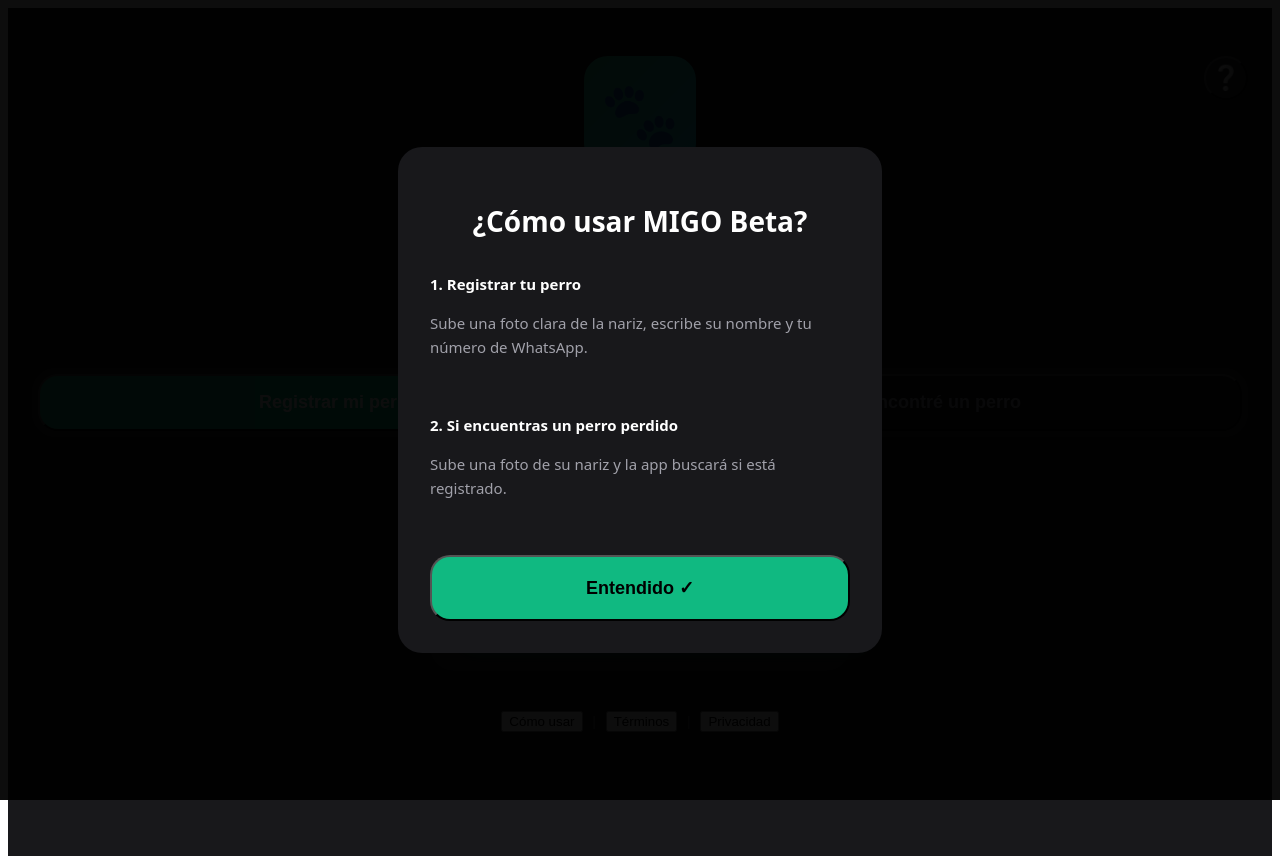
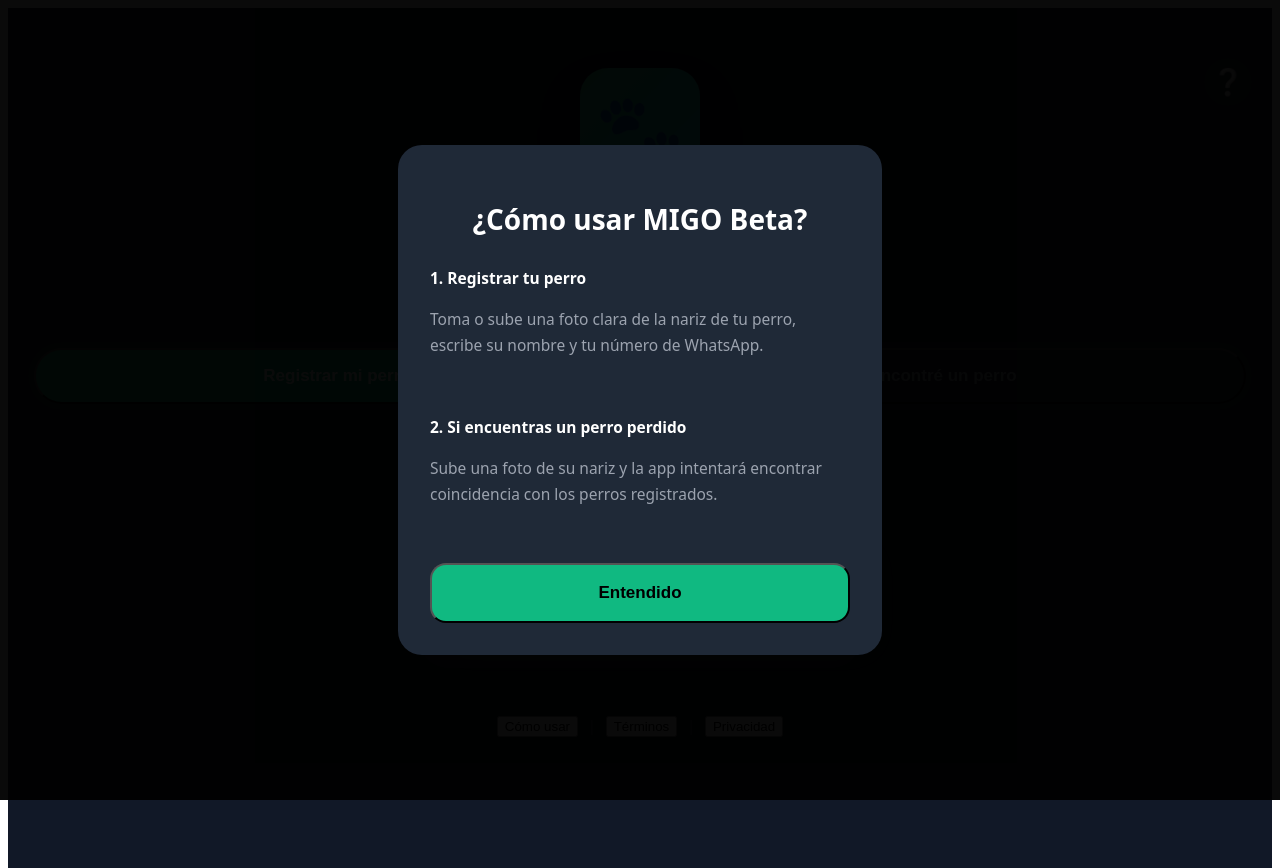
Before and after one commit to cuentacorreo2224-crypto/migo-beta, a Next.js app: page / in a window 1280 px wide. Both pictures are taken after a click on the button "Cómo usar". Built offline with nearby package versions, Linux system fonts and the light colour scheme; no server answers.

Commit message:
Versión final con diseño mejorado

```diff
--- a/app/page.tsx
+++ b/app/page.tsx
@@ -100,16 +100,16 @@
     }, 1200);
   };
 
-  // ====================== PANTALLAS DE ÉXITO ======================
+  // Pantalla Registro Exitoso
   if (registerSuccess) {
     return (
-      <div style={{ minHeight: '100vh', background: 'linear-gradient(to bottom right, #10b981, #06b6d4)', display: 'flex', alignItems: 'center', justifyContent: 'center', padding: '24px' }}>
-        <div style={{ background: 'white', color: 'black', borderRadius: '24px', padding: '40px 24px', maxWidth: '420px', width: '100%', textAlign: 'center' }}>
-          <div style={{ fontSize: '80px', marginBottom: '24px' }}>🎉</div>
-          <h1 style={{ fontSize: '32px', fontWeight: 'bold', marginBottom: '12px' }}>¡Registro Exitoso!</h1>
+      <div style={{ minHeight: '100vh', background: 'linear-gradient(to bottom right, #10b981, #06b6d4)', display: 'flex', alignItems: 'center', justifyContent: 'center', padding: '20px' }}>
+        <div style={{ background: 'white', color: 'black', borderRadius: '28px', padding: '40px 24px', maxWidth: '420px', width: '100%', textAlign: 'center', boxShadow: '0 20px 40px rgba(0,0,0,0.3)' }}>
+          <div style={{ fontSize: '80px', marginBottom: '20px' }}>🎉</div>
+          <h1 style={{ fontSize: '32px', fontWeight: 'bold', marginBottom: '8px' }}>¡Registro Exitoso!</h1>
           <p style={{ color: '#10b981', fontSize: '18px', marginBottom: '32px' }}>Tu perrito ya tiene su DNI digital</p>
 
-          <div style={{ background: '#f3f4f6', borderRadius: '16px', padding: '24px', marginBottom: '32px', textAlign: 'left' }}>
+          <div style={{ background: '#f8fafc', borderRadius: '16px', padding: '24px', marginBottom: '32px', textAlign: 'left' }}>
             <p><strong>Nombre:</strong> {registerSuccess.dogName}</p>
             <p><strong>WhatsApp:</strong> {registerSuccess.whatsapp}</p>
             <p><strong>Código DNI:</strong> <span style={{ fontFamily: 'monospace', fontWeight: 'bold', color: '#10b981' }}>{registerSuccess.dniCode}</span></p>
@@ -117,7 +117,7 @@
 
           <button
             onClick={() => setRegisterSuccess(null)}
-            style={{ width: '100%', background: 'black', color: 'white', padding: '20px', borderRadius: '16px', fontSize: '18px', fontWeight: 'bold', marginBottom: '12px' }}
+            style={{ width: '100%', background: '#111827', color: 'white', padding: '18px', borderRadius: '16px', fontSize: '18px', fontWeight: 'bold', marginBottom: '12px' }}
           >
             Volver al Inicio
           </button>
@@ -132,14 +132,15 @@
     );
   }
 
+  // Pantalla Perro Encontrado
   if (searchResult) {
     return (
-      <div style={{ minHeight: '100vh', background: 'linear-gradient(to bottom right, #10b981, #06b6d4)', display: 'flex', alignItems: 'center', justifyContent: 'center', padding: '24px' }}>
-        <div style={{ background: 'white', color: 'black', borderRadius: '24px', padding: '40px 24px', maxWidth: '420px', width: '100%', textAlign: 'center' }}>
-          <div style={{ fontSize: '80px', marginBottom: '24px' }}>🐾</div>
-          <h1 style={{ fontSize: '32px', fontWeight: 'bold', marginBottom: '12px' }}>¡Perro Encontrado!</h1>
+      <div style={{ minHeight: '100vh', background: 'linear-gradient(to bottom right, #10b981, #06b6d4)', display: 'flex', alignItems: 'center', justifyContent: 'center', padding: '20px' }}>
+        <div style={{ background: 'white', color: 'black', borderRadius: '28px', padding: '40px 24px', maxWidth: '420px', width: '100%', textAlign: 'center', boxShadow: '0 20px 40px rgba(0,0,0,0.3)' }}>
+          <div style={{ fontSize: '80px', marginBottom: '20px' }}>🐾</div>
+          <h1 style={{ fontSize: '32px', fontWeight: 'bold', marginBottom: '8px' }}>¡Perro Encontrado!</h1>
 
-          <div style={{ background: '#f3f4f6', borderRadius: '16px', padding: '24px', marginBottom: '32px', textAlign: 'left' }}>
+          <div style={{ background: '#f8fafc', borderRadius: '16px', padding: '24px', marginBottom: '32px', textAlign: 'left' }}>
             <p><strong>Nombre:</strong> {searchResult.dogName}</p>
             <p><strong>WhatsApp del dueño:</strong> {searchResult.whatsapp}</p>
             <p><strong>Código DNI:</strong> <span style={{ fontFamily: 'monospace', fontWeight: 'bold', color: '#10b981' }}>{searchResult.dniCode}</span></p>
@@ -153,7 +154,7 @@
             💬 Contactar por WhatsApp
           </a>
 
-          <button onClick={() => setSearchResult(null)} style={{ width: '100%', background: 'black', color: 'white', padding: '20px', borderRadius: '16px', fontSize: '18px', fontWeight: 'bold' }}>
+          <button onClick={() => setSearchResult(null)} style={{ width: '100%', background: '#111827', color: 'white', padding: '20px', borderRadius: '16px', fontSize: '18px', fontWeight: 'bold' }}>
             Volver al Inicio
           </button>
         </div>
@@ -163,50 +164,63 @@
 
   // ====================== PANTALLA PRINCIPAL ======================
   return (
-    <div style={{ minHeight: '100vh', backgroundColor: '#18181b', color: 'white', paddingBottom: '48px' }}>
-      <div style={{ paddingTop: '48px', paddingBottom: '24px', textAlign: 'center', position: 'relative' }}>
-        <div style={{ margin: '0 auto', width: '112px', height: '112px', background: 'linear-gradient(to bottom right, #34d399, #22d3ee)', borderRadius: '24px', display: 'flex', alignItems: 'center', justifyContent: 'center', fontSize: '64px', boxShadow: '0 20px 25px -5px rgb(0 0 0 / 0.3)', marginBottom: '16px' }}>
+    <div style={{ minHeight: '100vh', backgroundColor: '#111827', color: 'white', paddingBottom: '60px' }}>
+      {/* Header */}
+      <div style={{ paddingTop: '60px', paddingBottom: '32px', textAlign: 'center', position: 'relative' }}>
+        <div style={{ margin: '0 auto 16px', width: '120px', height: '120px', background: 'linear-gradient(135deg, #34d399, #22d3ee)', borderRadius: '28px', display: 'flex', alignItems: 'center', justifyContent: 'center', fontSize: '72px', boxShadow: '0 25px 50px -12px rgb(0 0 0 / 0.4)' }}>
           🐾
         </div>
-        <h1 style={{ fontSize: '48px', fontWeight: 'bold', letterSpacing: '-2px' }}>MIGO Beta</h1>
-        <p style={{ color: '#34d399', fontSize: '20px', marginTop: '4px' }}>DNI GRATIS PARA PERRITOS</p>
+        <h1 style={{ fontSize: '42px', fontWeight: '700', letterSpacing: '-1.5px', margin: '0' }}>MIGO Beta</h1>
+        <p style={{ color: '#34d399', fontSize: '19px', marginTop: '4px' }}>DNI GRATIS PARA PERRITOS</p>
 
         <button
           onClick={() => setShowHowToUse(true)}
-          style={{ position: 'absolute', top: '48px', right: '24px', width: '44px', height: '44px', backgroundColor: '#27272a', borderRadius: '9999px', display: 'flex', alignItems: 'center', justifyContent: 'center', fontSize: '24px' }}
+          style={{ position: 'absolute', top: '50px', right: '20px', width: '48px', height: '48px', backgroundColor: '#1f2937', borderRadius: '50%', display: 'flex', alignItems: 'center', justifyContent: 'center', fontSize: '26px', border: 'none' }}
         >
           ❔
         </button>
       </div>
 
       {/* Tabs */}
-      <div style={{ padding: '0 24px', marginBottom: '40px' }}>
-        <div style={{ backgroundColor: '#27272a', borderRadius: '24px', padding: '6px', display: 'flex', gap: '8px' }}>
+      <div style={{ padding: '0 20px', marginBottom: '40px' }}>
+        <div style={{ backgroundColor: '#1f2937', borderRadius: '9999px', padding: '6px', display: 'flex' }}>
           <button
             onClick={() => { setTab('register'); setImage(null); }}
-            style={{ flex: 1, padding: '16px', borderRadius: '20px', fontWeight: '600', fontSize: '18px', backgroundColor: tab === 'register' ? '#10b981' : '#18181b', color: tab === 'register' ? 'white' : '#a1a1aa' }}
+            style={{ flex: 1, padding: '16px', borderRadius: '9999px', fontWeight: '600', fontSize: '17px', backgroundColor: tab === 'register' ? '#10b981' : 'transparent', color: tab === 'register' ? 'white' : '#9ca3af' }}
           >
             Registrar mi perro
           </button>
           <button
             onClick={() => { setTab('search'); setImage(null); }}
-            style={{ flex: 1, padding: '16px', borderRadius: '20px', fontWeight: '600', fontSize: '18px', backgroundColor: tab === 'search' ? '#10b981' : '#18181b', color: tab === 'search' ? 'white' : '#a1a1aa' }}
+            style={{ flex: 1, padding: '16px', borderRadius: '9999px', fontWeight: '600', fontSize: '17px', backgroundColor: tab === 'search' ? '#10b981' : 'transparent', color: tab === 'search' ? 'white' : '#9ca3af' }}
           >
             Encontré un perro
           </button>
         </div>
       </div>
 
-      {/* Contenido principal */}
-      <div style={{ padding: '0 24px', maxWidth: '420px', margin: '0 auto' }}>
-        <div style={{ backgroundColor: '#27272a', borderRadius: '24px', padding: '24px' }}>
-          <p style={{ textAlign: 'center', color: '#a1a1aa', marginBottom: '20px', fontSize: '15px' }}>
+      {/* Contenido */}
+      <div style={{ padding: '0 20px', maxWidth: '440px', margin: '0 auto' }}>
+        <div style={{ backgroundColor: '#1f2937', borderRadius: '28px', padding: '28px' }}>
+          <p style={{ textAlign: 'center', color: '#9ca3af', marginBottom: '24px', fontSize: '15.5px' }}>
             {tab === 'register'
               ? "Sube una foto clara de la nariz de tu perro"
               : "Sube una foto de la nariz del perro que encontraste"}
           </p>
 
-          <label style={{ display: 'block', width: '100%', background: 'linear-gradient(to right, #10b981, #06b6d4)', padding: '32px 24px', borderRadius: '24px', color: 'white', fontSize: '20px', fontWeight: 'bold', textAlign: 'center', cursor: 'pointer', boxShadow: '0 10px 15px -3px rgb(16 185 129 / 0.4)' }}>
+          <label style={{
+            display: 'block',
+            width: '100%',
+            background: 'linear-gradient(to right, #10b981, #22d3ee)',
+            padding: '36px 20px',
+            borderRadius: '24px',
+            color: 'white',
+            fontSize: '21px',
+            fontWeight: '700',
+            textAlign: 'center',
+            cursor: 'pointer',
+            boxShadow: '0 10px 20px rgba(16, 185, 129, 0.3)'
+          }}>
             📸 Subir foto de la nariz
             <input
               type="file"
@@ -217,13 +231,13 @@
           </label>
 
           {image && (
-            <div style={{ marginTop: '24px', borderRadius: '16px', overflow: 'hidden', border: '1px solid #3f3f46' }}>
-              <img src={image} style={{ width: '100%' }} alt="preview" />
+            <div style={{ marginTop: '24px', borderRadius: '20px', overflow: 'hidden', border: '2px solid #374151' }}>
+              <img src={image} style={{ width: '100%', display: 'block' }} alt="preview" />
             </div>
           )}
 
           {image && (
-            <div style={{ marginTop: '24px' }}>
+            <div style={{ marginTop: '28px' }}>
               {tab === 'register' && (
                 <>
                   <input
@@ -231,14 +245,14 @@
                     placeholder="Nombre del perro"
                     value={dogName}
                     onChange={(e) => setDogName(e.target.value)}
-                    style={{ width: '100%', padding: '20px', backgroundColor: '#18181b', borderRadius: '16px', fontSize: '18px', marginBottom: '12px', color: 'white' }}
+                    style={{ width: '100%', padding: '18px', backgroundColor: '#111827', borderRadius: '16px', fontSize: '18px', marginBottom: '12px', color: 'white', border: 'none' }}
                   />
                   <input
                     type="tel"
                     placeholder="+591 7xxx xxxx"
                     value={whatsapp}
                     onChange={(e) => setWhatsapp(e.target.value)}
-                    style={{ width: '100%', padding: '20px', backgroundColor: '#18181b', borderRadius: '16px', fontSize: '18px', color: 'white' }}
+                    style={{ width: '100%', padding: '18px', backgroundColor: '#111827', borderRadius: '16px', fontSize: '18px', color: 'white', border: 'none' }}
                   />
                 </>
               )}
@@ -246,7 +260,18 @@
               <button
                 onClick={tab === 'register' ? handleRegister : handleSearch}
                 disabled={loading}
-                style={{ width: '100%', padding: '24px', backgroundColor: '#10b981', borderRadius: '20px', fontSize: '20px', fontWeight: 'bold', marginTop: '20px', color: 'white', opacity: loading ? 0.7 : 1 }}
+                style={{
+                  width: '100%',
+                  padding: '22px',
+                  backgroundColor: '#10b981',
+                  borderRadius: '20px',
+                  fontSize: '20px',
+                  fontWeight: '700',
+                  marginTop: '20px',
+                  color: 'white',
+                  opacity: loading ? 0.75 : 1,
+                  border: 'none'
+                }}
               >
                 {loading ? 'Procesando...' : tab === 'register' ? '✅ Registrar Perro' : '🔍 Buscar Coincidencia'}
               </button>
@@ -256,47 +281,46 @@
       </div>
 
       {/* Footer */}
-      <div style={{ textAlign: 'center', padding: '40px 0', color: '#71717a', fontSize: '13px' }}>
-        <button onClick={() => setShowHowToUse(true)} style={{ margin: '0 8px' }}>Cómo usar</button>
-        <span>|</span>
-        <button onClick={() => setShowTerms(true)} style={{ margin: '0 8px' }}>Términos</button>
-        <span>|</span>
-        <button onClick={() => setShowPrivacy(true)} style={{ margin: '0 8px' }}>Privacidad</button>
+      <div style={{ textAlign: 'center', padding: '48px 0 32px', color: '#6b7280', fontSize: '14px' }}>
+        <button onClick={() => setShowHowToUse(true)} style={{ margin: '0 10px' }}>Cómo usar</button>
+        <span style={{ color: '#4b5563' }}>|</span>
+        <button onClick={() => setShowTerms(true)} style={{ margin: '0 10px' }}>Términos</button>
+        <span style={{ color: '#4b5563' }}>|</span>
+        <button onClick={() => setShowPrivacy(true)} style={{ margin: '0 10px' }}>Privacidad</button>
       </div>
 
-      {/* ====================== MODALES ====================== */}
-
+      {/* Modales - Términos y Privacidad más extensos */}
       {showHowToUse && (
-        <div style={{ position: 'fixed', inset: 0, backgroundColor: 'rgba(0,0,0,0.95)', zIndex: 50, display: 'flex', alignItems: 'center', justifyContent: 'center', padding: '24px' }}>
-          <div style={{ backgroundColor: '#18181b', borderRadius: '24px', maxWidth: '420px', width: '100%', padding: '32px', maxHeight: '90vh', overflowY: 'auto' }}>
-            <h2 style={{ fontSize: '28px', fontWeight: 'bold', textAlign: 'center', marginBottom: '32px' }}>¿Cómo usar MIGO Beta?</h2>
-            <div style={{ fontSize: '15px', lineHeight: '1.6' }}>
-              <p style={{ fontWeight: '600', marginBottom: '8px' }}>1. Registrar tu perro</p>
-              <p style={{ color: '#a1a1aa' }}>Sube una foto clara de la nariz, escribe su nombre y tu número de WhatsApp.</p>
+        <div style={{ position: 'fixed', inset: 0, backgroundColor: 'rgba(0,0,0,0.96)', zIndex: 100, display: 'flex', alignItems: 'center', justifyContent: 'center', padding: '20px' }}>
+          <div style={{ backgroundColor: '#1f2937', borderRadius: '24px', padding: '32px', maxWidth: '420px', width: '100%', maxHeight: '90vh', overflowY: 'auto' }}>
+            <h2 style={{ fontSize: '28px', fontWeight: 'bold', textAlign: 'center', marginBottom: '28px' }}>¿Cómo usar MIGO Beta?</h2>
+            <div style={{ fontSize: '15.5px', lineHeight: '1.65' }}>
+              <p><strong>1. Registrar tu perro</strong></p>
+              <p style={{ color: '#9ca3af' }}>Toma o sube una foto clara de la nariz de tu perro, escribe su nombre y tu número de WhatsApp.</p>
               <br />
-              <p style={{ fontWeight: '600', marginBottom: '8px' }}>2. Si encuentras un perro perdido</p>
-              <p style={{ color: '#a1a1aa' }}>Sube una foto de su nariz y la app buscará si está registrado.</p>
+              <p><strong>2. Si encuentras un perro perdido</strong></p>
+              <p style={{ color: '#9ca3af' }}>Sube una foto de su nariz y la app intentará encontrar coincidencia con los perros registrados.</p>
             </div>
-            <button onClick={() => setShowHowToUse(false)} style={{ width: '100%', marginTop: '40px', padding: '20px', backgroundColor: '#10b981', borderRadius: '20px', fontSize: '18px', fontWeight: '600' }}>
-              Entendido ✓
+            <button onClick={() => setShowHowToUse(false)} style={{ width: '100%', marginTop: '40px', padding: '18px', backgroundColor: '#10b981', borderRadius: '16px', fontSize: '17px', fontWeight: '600' }}>
+              Entendido
             </button>
           </div>
         </div>
       )}
 
       {showTerms && (
-        <div style={{ position: 'fixed', inset: 0, backgroundColor: 'rgba(0,0,0,0.95)', zIndex: 50, display: 'flex', alignItems: 'center', justifyContent: 'center', padding: '24px' }}>
-          <div style={{ backgroundColor: '#18181b', borderRadius: '24px', maxWidth: '420px', width: '100%', padding: '32px', maxHeight: '90vh', overflowY: 'auto' }}>
-            <h2 style={{ fontSize: '28px', fontWeight: 'bold', textAlign: 'center', marginBottom: '24px' }}>Términos y Condiciones</h2>
-            <div style={{ fontSize: '14px', lineHeight: '1.6', color: '#d1d5db' }}>
-              <p><strong>Última actualización:</strong> Abril 2026</p>
-              <p>MIGO Beta es una herramienta experimental ofrecida "tal cual". No se ofrecen garantías de funcionamiento continuo, precisión absoluta ni disponibilidad permanente.</p>
-              <p>El usuario acepta que MIGO Beta puede dejar de funcionar en cualquier momento sin previo aviso y sin derecho a reclamo.</p>
-              <p>Al registrar un perro, el usuario autoriza expresamente la publicación de su número de WhatsApp cuando alguien encuentre al perro y suba una foto de su nariz.</p>
-              <p>De acuerdo con la legislación boliviana (Ley N° 164 de Protección de Datos Personales y Código Civil), el titular de la app no se hace responsable por el uso indebido de la información por parte de terceros.</p>
-              <p>El usuario se compromete a registrar solo perros de su propiedad y a utilizar la app de buena fe.</p>
+        <div style={{ position: 'fixed', inset: 0, backgroundColor: 'rgba(0,0,0,0.96)', zIndex: 100, display: 'flex', alignItems: 'center', justifyContent: 'center', padding: '20px' }}>
+          <div style={{ backgroundColor: '#1f2937', borderRadius: '24px', padding: '32px', maxWidth: '420px', width: '100%', maxHeight: '90vh', overflowY: 'auto' }}>
+            <h2 style={{ fontSize: '26px', fontWeight: 'bold', textAlign: 'center', marginBottom: '20px' }}>Términos y Condiciones</h2>
+            <div style={{ fontSize: '14.5px', lineHeight: '1.7', color: '#d1d5db' }}>
+              <p><strong>Última actualización:</strong> 20 de abril de 2026</p>
+              <p>MIGO Beta es una herramienta experimental y gratuita. Se proporciona "tal como está", sin garantías de ningún tipo, expresas o implícitas.</p>
+              <p>El titular de la aplicación no se hace responsable por cualquier daño, pérdida o inconveniente derivado del uso de la aplicación.</p>
+              <p>Al registrar un perro, usted autoriza expresamente la publicación pública de su número de WhatsApp cuando alguien encuentre al perro y suba una foto de su nariz.</p>
+              <p>De acuerdo con la Ley N° 164 de Protección de Datos Personales de Bolivia y el Código Civil Boliviano, el usuario es responsable de la veracidad de los datos proporcionados.</p>
+              <p>El servicio puede ser modificado, suspendido o eliminado en cualquier momento sin previo aviso y sin derecho a indemnización.</p>
             </div>
-            <button onClick={() => setShowTerms(false)} style={{ width: '100%', marginTop: '40px', padding: '20px', backgroundColor: '#10b981', borderRadius: '20px', fontSize: '18px', fontWeight: '600' }}>
+            <button onClick={() => setShowTerms(false)} style={{ width: '100%', marginTop: '40px', padding: '18px', backgroundColor: '#10b981', borderRadius: '16px', fontSize: '17px', fontWeight: '600' }}>
               Cerrar
             </button>
           </div>
@@ -304,18 +328,18 @@
       )}
 
       {showPrivacy && (
-        <div style={{ position: 'fixed', inset: 0, backgroundColor: 'rgba(0,0,0,0.95)', zIndex: 50, display: 'flex', alignItems: 'center', justifyContent: 'center', padding: '24px' }}>
-          <div style={{ backgroundColor: '#18181b', borderRadius: '24px', maxWidth: '420px', width: '100%', padding: '32px', maxHeight: '90vh', overflowY: 'auto' }}>
-            <h2 style={{ fontSize: '28px', fontWeight: 'bold', textAlign: 'center', marginBottom: '24px' }}>Política de Privacidad</h2>
-            <div style={{ fontSize: '14px', lineHeight: '1.6', color: '#d1d5db' }}>
-              <p><strong>Última actualización:</strong> Abril 2026</p>
-              <p>MIGO Beta recopila nombre del perro, número de WhatsApp, foto de la nariz y vectores generados por IA para el único fin de identificación en caso de pérdida.</p>
-              <p>De conformidad con la Ley N° 164 de Protección de Datos Personales de Bolivia, al registrar un perro usted autoriza expresamente el almacenamiento y la divulgación pública de su número de WhatsApp cuando alguien encuentre al perro.</p>
-              <p>No garantizamos confidencialidad absoluta ni nos hacemos responsables por el uso que terceros hagan de la información publicada.</p>
-              <p>Los datos podrán ser eliminados a solicitud del titular, siempre y cuando no afecte la finalidad de la herramienta.</p>
-              <p>El responsable de la app se reserva el derecho de modificar o suspender el servicio sin previo aviso.</p>
+        <div style={{ position: 'fixed', inset: 0, backgroundColor: 'rgba(0,0,0,0.96)', zIndex: 100, display: 'flex', alignItems: 'center', justifyContent: 'center', padding: '20px' }}>
+          <div style={{ backgroundColor: '#1f2937', borderRadius: '24px', padding: '32px', maxWidth: '420px', width: '100%', maxHeight: '90vh', overflowY: 'auto' }}>
+            <h2 style={{ fontSize: '26px', fontWeight: 'bold', textAlign: 'center', marginBottom: '20px' }}>Política de Privacidad</h2>
+            <div style={{ fontSize: '14.5px', lineHeight: '1.7', color: '#d1d5db' }}>
+              <p><strong>Última actualización:</strong> 20 de abril de 2026</p>
+              <p>MIGO Beta recopila nombre del perro, número de WhatsApp, foto de la nariz y datos derivados para el único propósito de identificación en caso de pérdida.</p>
+              <p>Al registrar un perro, usted autoriza expresamente el almacenamiento y la divulgación pública de su número de WhatsApp cuando una persona encuentre al perro y suba una foto de su nariz.</p>
+              <p>De conformidad con la Ley N° 164 de Protección de Datos Personales de Bolivia, los datos serán tratados con la finalidad exclusiva de la herramienta.</p>
+              <p>No garantizamos la confidencialidad absoluta ni nos hacemos responsables por el uso indebido de la información por parte de terceros.</p>
+              <p>El responsable se reserva el derecho de modificar esta política en cualquier momento.</p>
             </div>
-            <button onClick={() => setShowPrivacy(false)} style={{ width: '100%', marginTop: '40px', padding: '20px', backgroundColor: '#10b981', borderRadius: '20px', fontSize: '18px', fontWeight: '600' }}>
+            <button onClick={() => setShowPrivacy(false)} style={{ width: '100%', marginTop: '40px', padding: '18px', backgroundColor: '#10b981', borderRadius: '16px', fontSize: '17px', fontWeight: '600' }}>
               Cerrar
             </button>
           </div>
```
